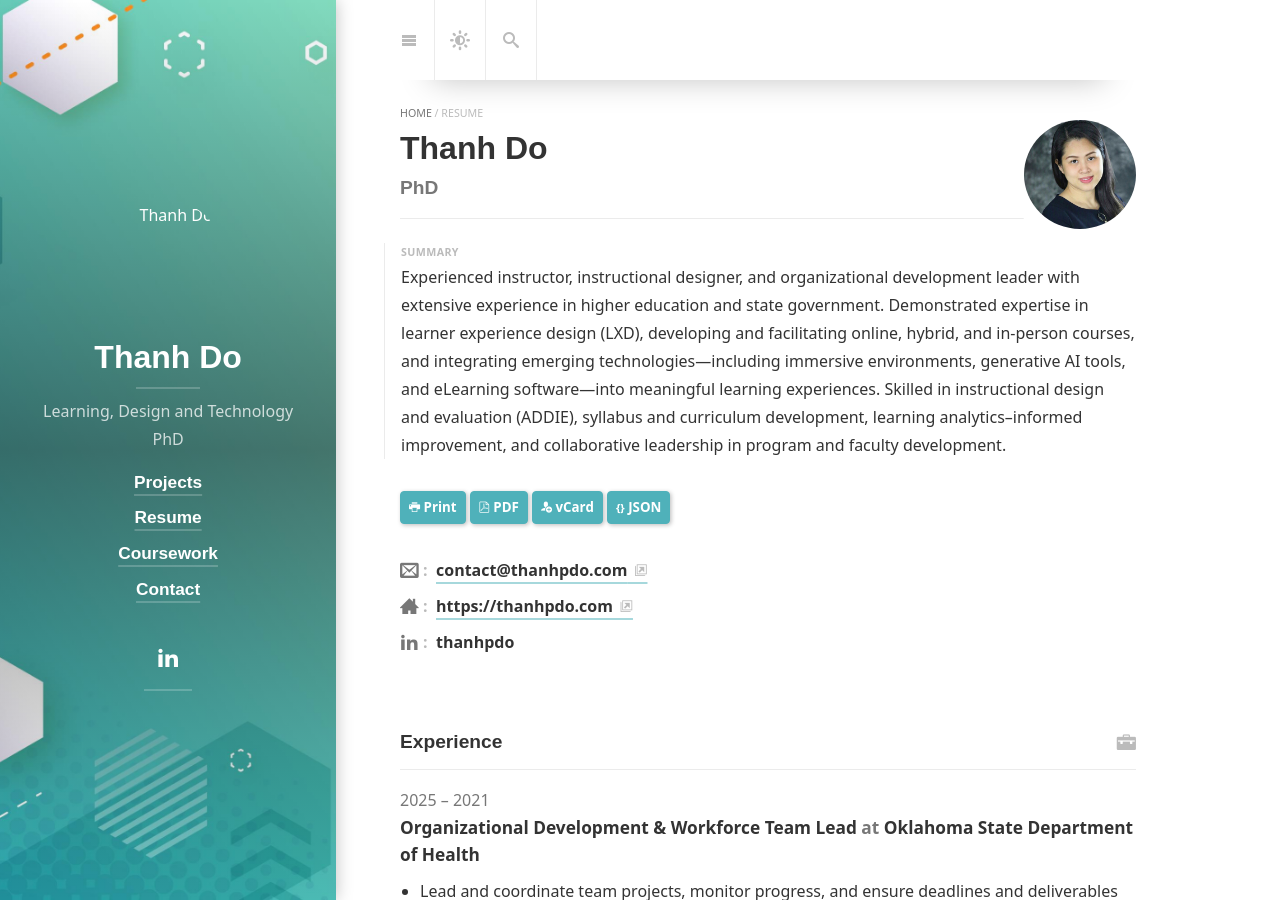
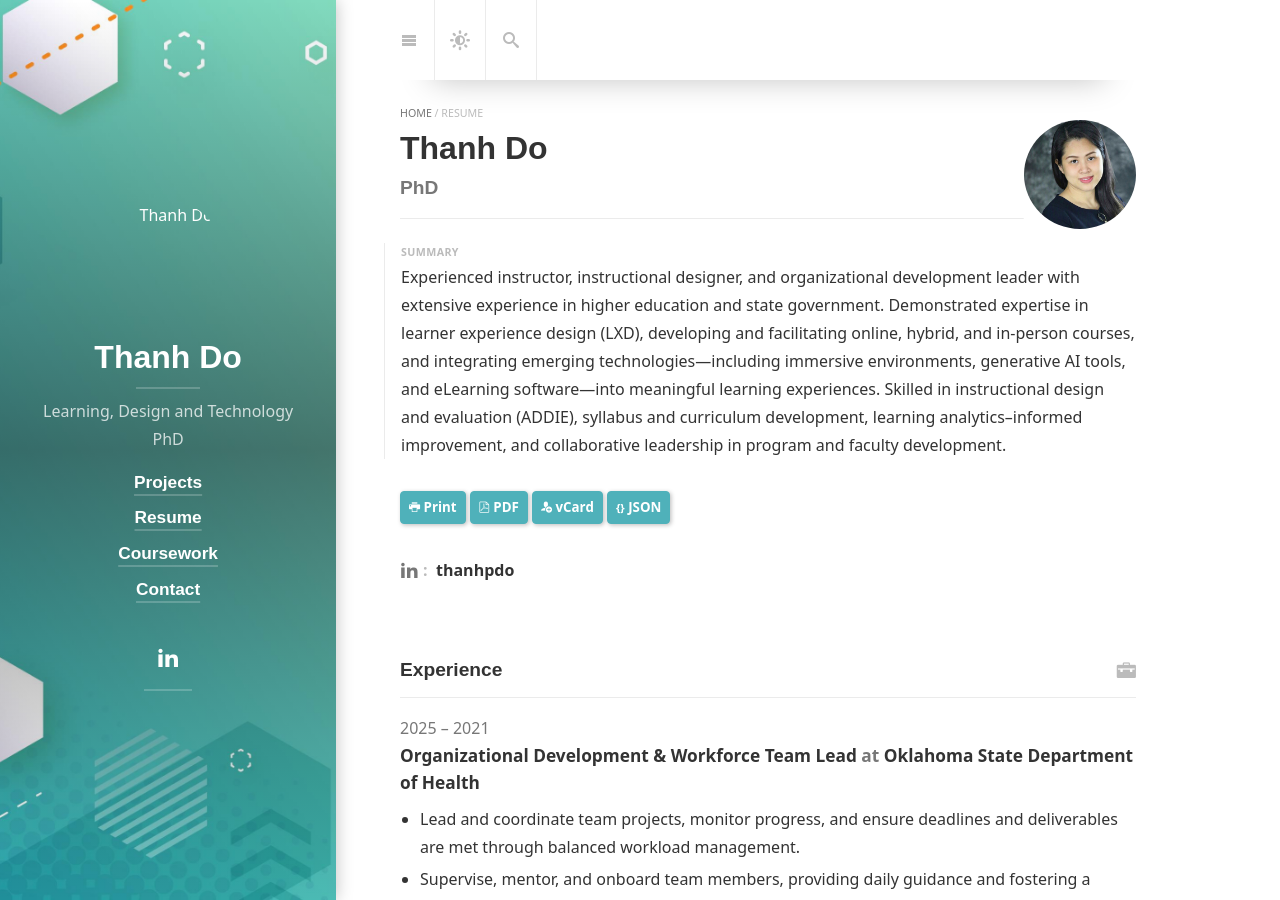
Before and after one commit to thanhpdo/thanhpdo.github.io, a Jekyll site: the page built from resume.md, in a window 1280 px wide and 900 px high. Built offline with Jekyll 4.4.1, drawn with Linux system fonts in a browser that asks for light colours; cached includes are drawn as plain includes; nearby versions of some CDN libraries; some web fonts are replaced; library files that are not in the unit come from our copies.

Commit message:
Update resume.yml

```diff
--- a/_data/resume.yml
+++ b/_data/resume.yml
@@ -5,8 +5,6 @@ basics:
   name: "Thanh Do"
   label: "PhD"
   picture: "/assets/img/profile.png"
-  email: "contact@thanhpdo.com"
-  website: "https://thanhpdo.com"
   summary: >
     Experienced instructor, instructional designer, and organizational development leader with extensive experience in higher education and state government. Demonstrated expertise in learner experience design (LXD), developing and facilitating online, hybrid, and in-person courses, and integrating emerging technologies—including immersive environments, generative AI tools, and eLearning software—into meaningful learning experiences. Skilled in instructional design and evaluation (ADDIE), syllabus and curriculum development, learning analytics–informed improvement, and collaborative leadership in program and faculty development.
   profiles:
```
